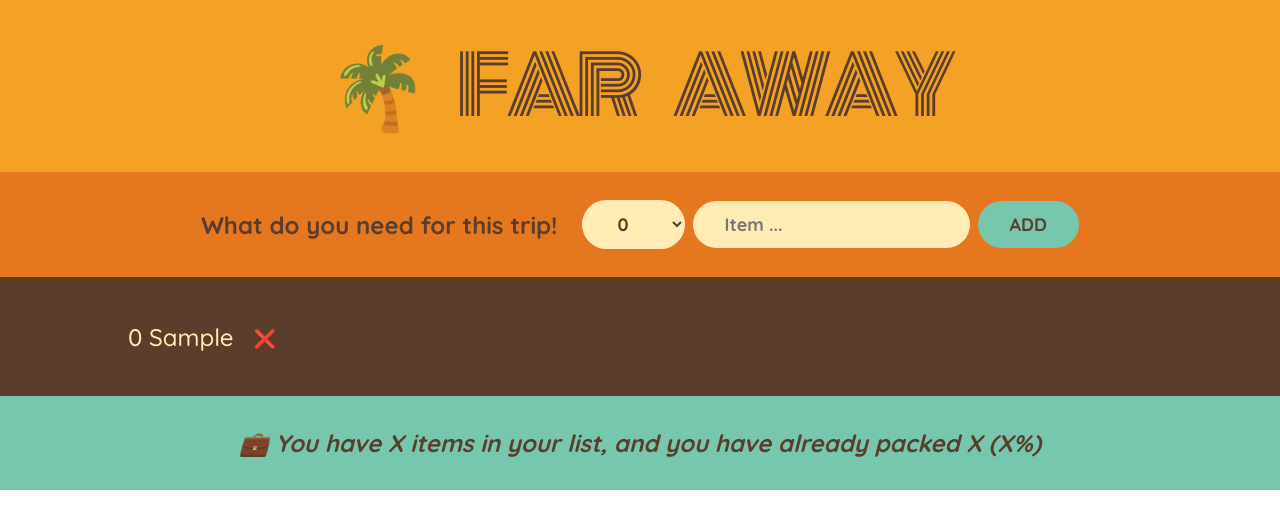
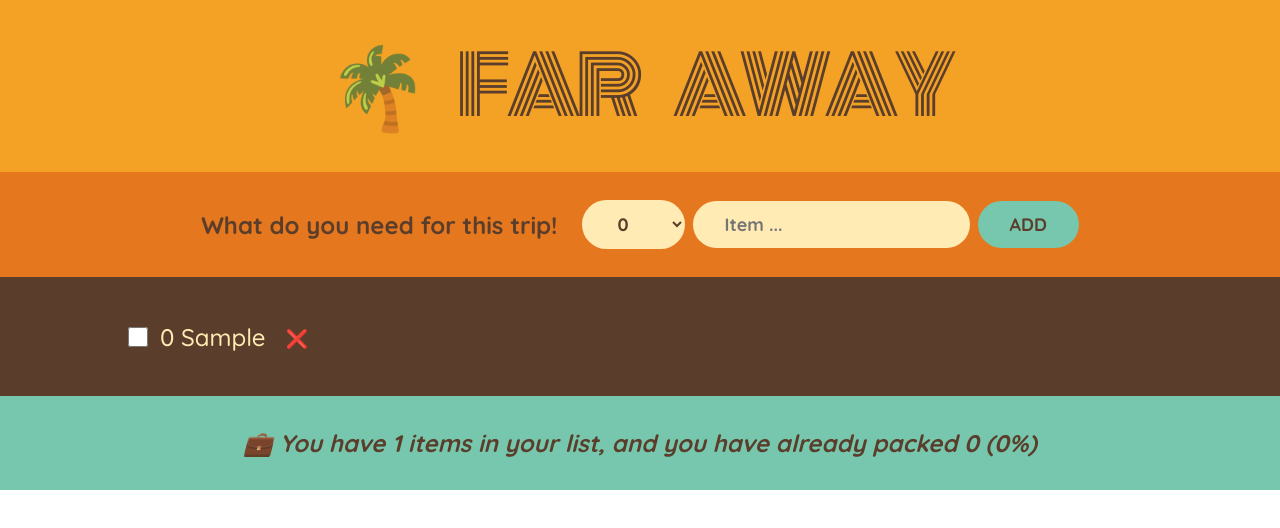
Before and after one commit to UmerQaisar/Travel-List, a React (Create React App) app: page / in a window 1280 px wide. Both pictures are taken after typing "Sample" into the empty fields and a click on the button "ADD". Shown: the top 528 px of the page. Built offline with nearby package versions, Linux system fonts and the light colour scheme.

Commit message:
Implemented states

```diff
--- a/src/App.js
+++ b/src/App.js
@@ -11,11 +11,21 @@ export default function App() {
         setItems((items) => items.filter(item => item.id !== id));
     }
 
+    function handleToggleItem(id) {
+        setItems((items) => items.map((item) => {
+            if (item.id === id) {
+                return {...item, packed: !item.packed}
+            } else {
+                return item;
+            }
+        }));
+    }
+
     return <div>
         <Logo/>
         <Form onAddItem={handleAddItem}/>
-        <PackingList items={items} onRemoveItem={handleRemoveItem}/>
-        <Stats/>
+        <PackingList items={items} onRemoveItem={handleRemoveItem} onToggleItem={handleToggleItem} />
+        <Stats items={items}/>
     </div>
 }
 
@@ -54,19 +64,22 @@ function Form({onAddItem}) {
     )
 }
 
-function PackingList({items, onRemoveItem}) {
+function PackingList({items, onRemoveItem, onToggleItem}) {
     return (
         <div className="list">
             <ul>
-                {items.map(item => (<Item item={item} onRemoveItem={onRemoveItem} key={item.id}/>))}
+                {items.map(item => (<Item item={item} onRemoveItem={onRemoveItem} onToggleItem={onToggleItem} key={item.id}/>))}
             </ul>
         </div>
     )
 }
 
-function Item({item, onRemoveItem}) {
+function Item({item, onRemoveItem, onToggleItem}) {
     return (
         <li>
+            <input type="checkbox" value={item.checked} onChange={() => {
+                onToggleItem(item.id);
+            }}/>
             <span style={item.packed ? {textDecoration: 'line-through'} : {}}>
                 {item.quantity} {item.description}
             </span>
@@ -75,8 +88,12 @@ function Item({item, onRemoveItem}) {
     );
 }
 
-function Stats() {
+function Stats({items}) {
+    const numItems = items.length;
+    const packedItems = items.filter(item => item.packed).length;
+    const percentage = Math.round((packedItems / numItems) * 100);
+
     return <footer className="stats">
-        <em>💼 You have X items in your list, and you have already packed X (X%)</em>
+        <em>💼 You have {numItems} items in your list, and you have already packed {packedItems} ({percentage}%)</em>
     </footer>
 }
```
